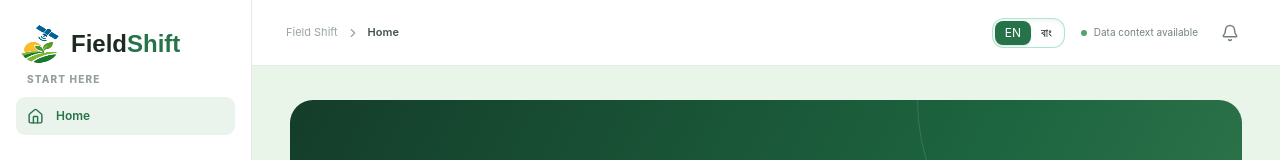
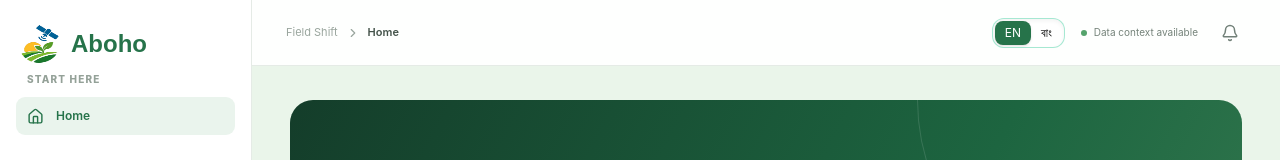
Before and after one commit to Ridwanulkarim/field-shift, a React (Vite) app in the folder frontend/: page / in a window 1280 px wide. Shown: the top 160 px of the page. Built offline with nearby package versions, Linux system fonts and the light colour scheme.

Commit message:
chore: update name

```diff
--- a/frontend/src/layouts/MainLayout.jsx
+++ b/frontend/src/layouts/MainLayout.jsx
@@ -1,4 +1,3 @@
-
 import { NavLink, Outlet, useLocation } from "react-router";
 import { Menu, Bell, ChevronRight } from "lucide-react";
 import { useState } from "react";
@@ -28,12 +27,11 @@ const MainLayout = () => {
 
   const { language, setLanguage } = useLanguage();
   const t = translations[language] || translations.en;
-
+  console.log(language);
   const location = useLocation();
 
   const current =
-    navigation.find((item) => item.path === location.pathname) ??
-    navigation[0];
+    navigation.find((item) => item.path === location.pathname) ?? navigation[0];
 
   const groups = [...new Set(navigation.map((item) => item.group))];
 
@@ -51,9 +49,8 @@ const MainLayout = () => {
             className="h-10 w-10 rounded-xl bg-white"
           />
 
-          <h1 className="font-extrabold text-2xl font-montserrat">
-            Field
-            <span className="text-[#26734a]">Shift</span>
+          <h1 className="font-extrabold text-[#26734a] text-2xl font-montserrat">
+            {language == "en" ? "Aboho" : "আবহ"}
           </h1>
         </NavLink>
 
@@ -61,7 +58,8 @@ const MainLayout = () => {
           {groups.map((group) => (
             <div className="nav-group" key={group}>
               <div className="nav-label">
-                {navigation.find((item) => item.group === group)?.groupTranslations?.[language] || group}
+                {navigation.find((item) => item.group === group)
+                  ?.groupTranslations?.[language] || group}
               </div>
 
               {navigation
@@ -80,9 +78,7 @@ const MainLayout = () => {
                       }
                     >
                       <Icon size={17} />
-                      <span>
-                        {item.translations?.[language] || item.label}
-                      </span>
+                      <span>{item.translations?.[language] || item.label}</span>
                     </NavLink>
                   );
                 })}
@@ -118,9 +114,7 @@ const MainLayout = () => {
           <div className="breadcrumbs">
             {t.fieldShift}
             <ChevronRight size={14} />
-            <b>
-              {current.translations?.[language] || current.label}
-            </b>
+            <b>{current.translations?.[language] || current.label}</b>
           </div>
 
           <div className="topbar-actions">
```
